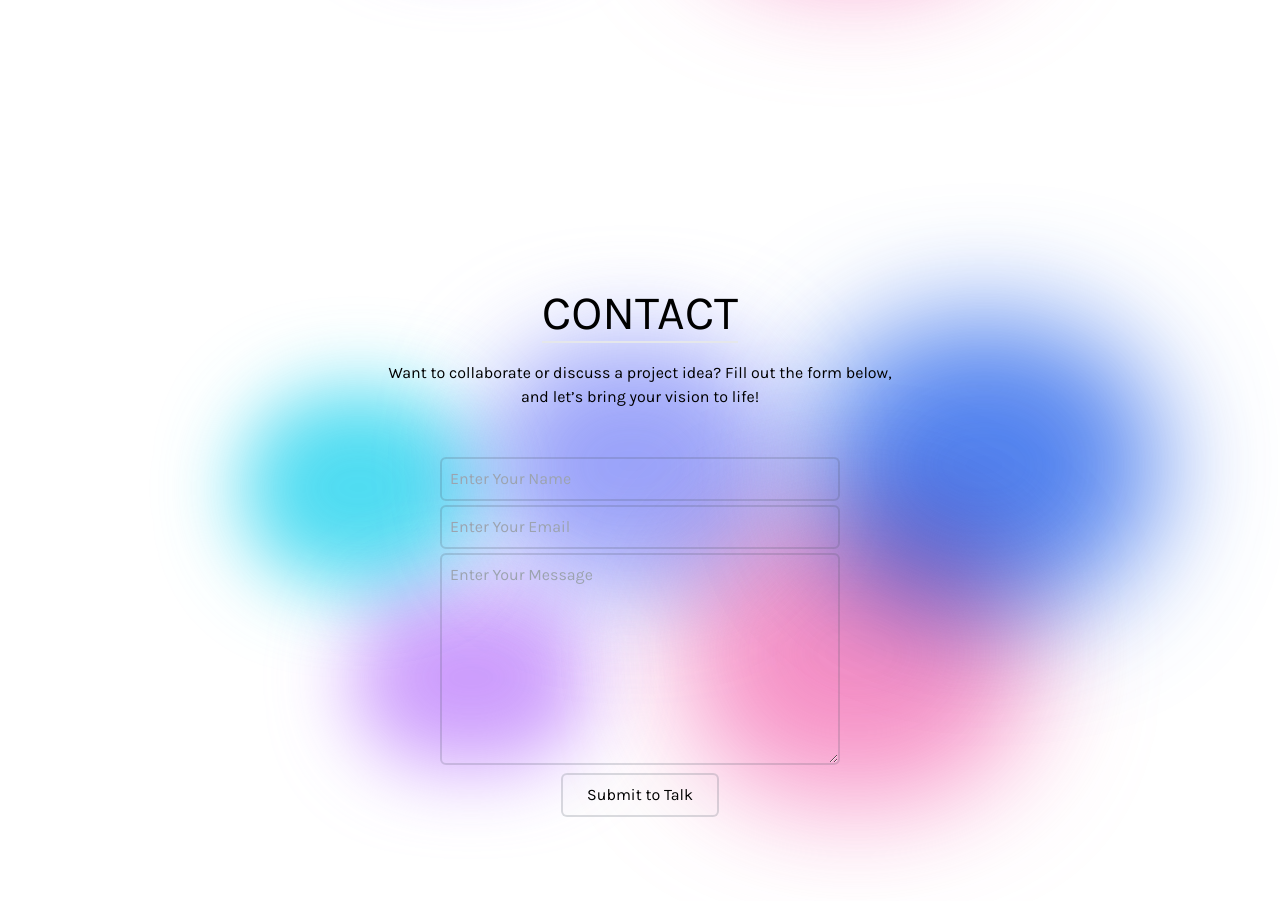
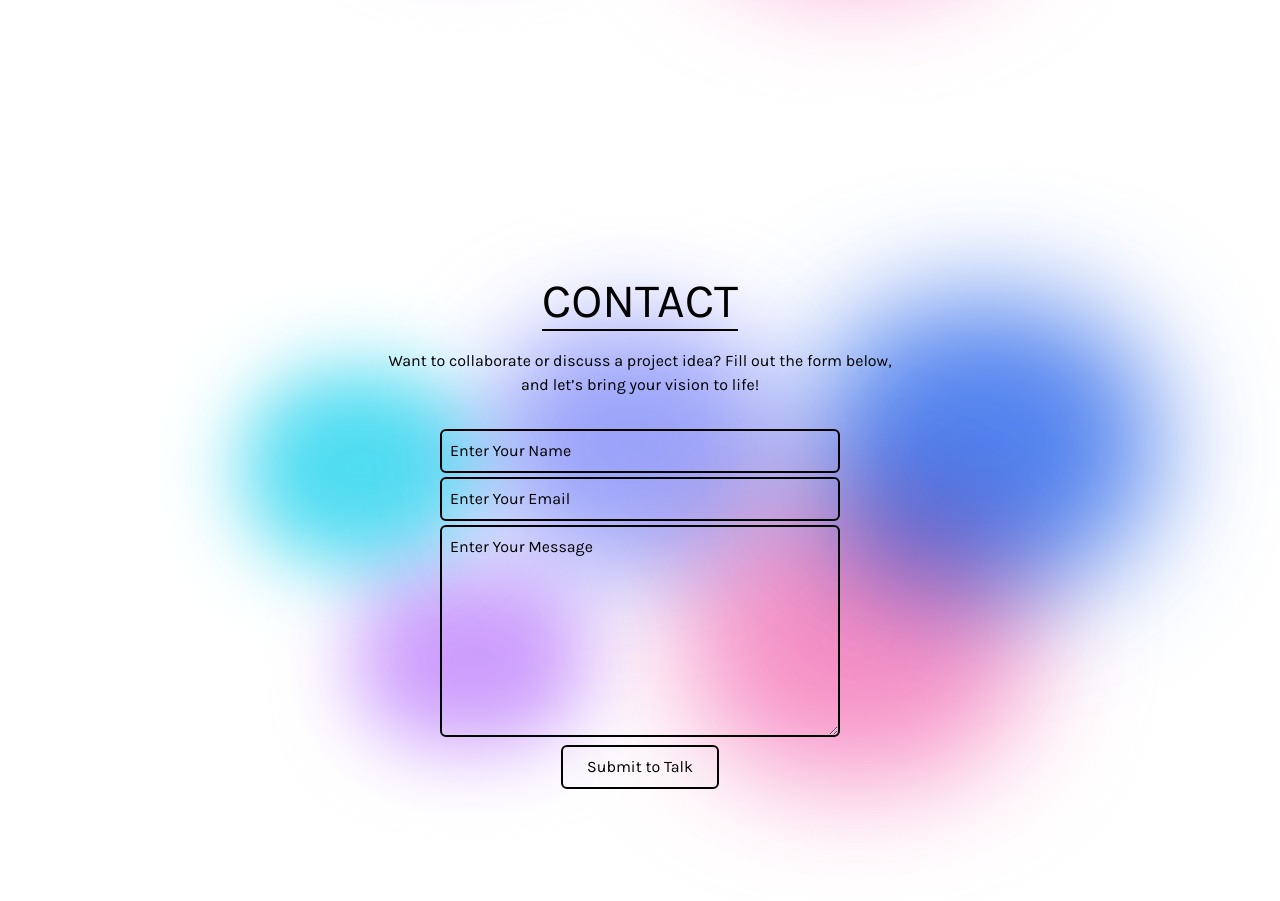
Before and after one commit to tgulu/Portfolio, a React (Create React App) app: page / in a window 1280 px wide. Shown: the part 1480-2381 px from the top of the page. Built offline with nearby package versions, Linux system fonts and the light colour scheme; a web font is replaced by a local one.

Commit message:
remove padding top for whole contact section

```diff
--- a/src/components/Contact.jsx
+++ b/src/components/Contact.jsx
@@ -5,7 +5,7 @@ const Contact = () => {
   return (
     <div
       name="contact"
-      className="relative min-h-screen flex flex-col items-center justify-center px-4 py-5"
+      className="relative min-h-screen flex flex-col items-center justify-center px-4 "
     >
       <Blur />
       <div className="w-full p-1 text-black h-screen  ">
@@ -13,44 +13,44 @@ const Contact = () => {
           {/* Heading Section */}
           <div className="pb-0 md:px-28 text-center">
             <p className="pt-14 md:pt-0 mt-0 mb-2 text-5xl">
-              <span className="border-b-2 ">CONTACT</span>
+              <span className="border-b-2 border-black ">CONTACT</span>
             </p>
-            <p className="py-4">
+            <p className=" pt-4">
               Want to collaborate or discuss a project idea? Fill out the form
               below, and let’s bring your vision to life!
             </p>
           </div>
 
           {/* Form Section */}
-          <div className="flex justify-center items-center ">
+          <div className="flex justify-center items-center  ">
             <form
               action="https://getform.io/f/50805f75-578f-493c-90f2-bfcc9510eb3f"
               method="POST"
-              className="flex flex-col w-full md:w-[400px] text-black"
+              className="flex flex-col w-full md:w-[400px] placeholder-black "
             >
               <input
                 type="text"
                 name="name"
                 placeholder="Enter Your Name"
-                className="p-2 bg-transparent border-2 border-gray-600/20 rounded-md focus:outline-none"
+                className="p-2 bg-transparent border-2 hover:border-gray-600/20 border-black placeholder-black rounded-md focus:outline-none"
               />
               <input
                 type="text"
                 name="email"
                 placeholder="Enter Your Email"
-                className="my-1 p-2 bg-transparent border-2 border-gray-600/20 rounded-md focus:outline-none"
+                className="my-1 p-2 bg-transparent border-2 hover:border-gray-600/20 border-black rounded-md placeholder-black focus:outline-none"
               />
               <textarea
                 name="message"
                 placeholder="Enter Your Message"
                 rows="8"
-                className="p-2 bg-transparent border-2 border-gray-600/20  rounded-md focus:outline-none"
+                className="p-2 bg-transparent border-2 hover:border-gray-600/20 border-black rounded-md focus:outline-none placeholder-black"
               ></textarea>
 
               {/* Submit Button */}
               <button
                 className="bg-gray-200/10
-              px-6 py-2 mt-2 mx-auto flex items-center rounded-md border-2 border-gray-600/20 hover:scale-110 duration-300 text-black"
+              px-6 py-2 mt-2 mx-auto flex items-center rounded-md border-2 hover:border-gray-600/20  border-black hover:scale-110 duration-300 text-black"
               >
                 Submit to Talk
               </button>
```
